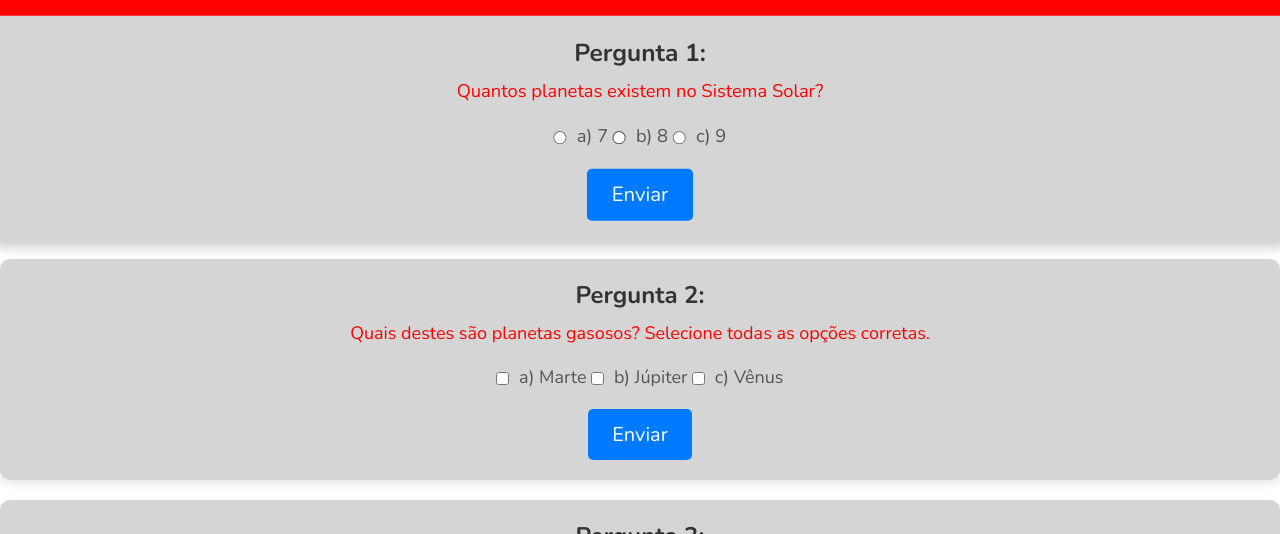
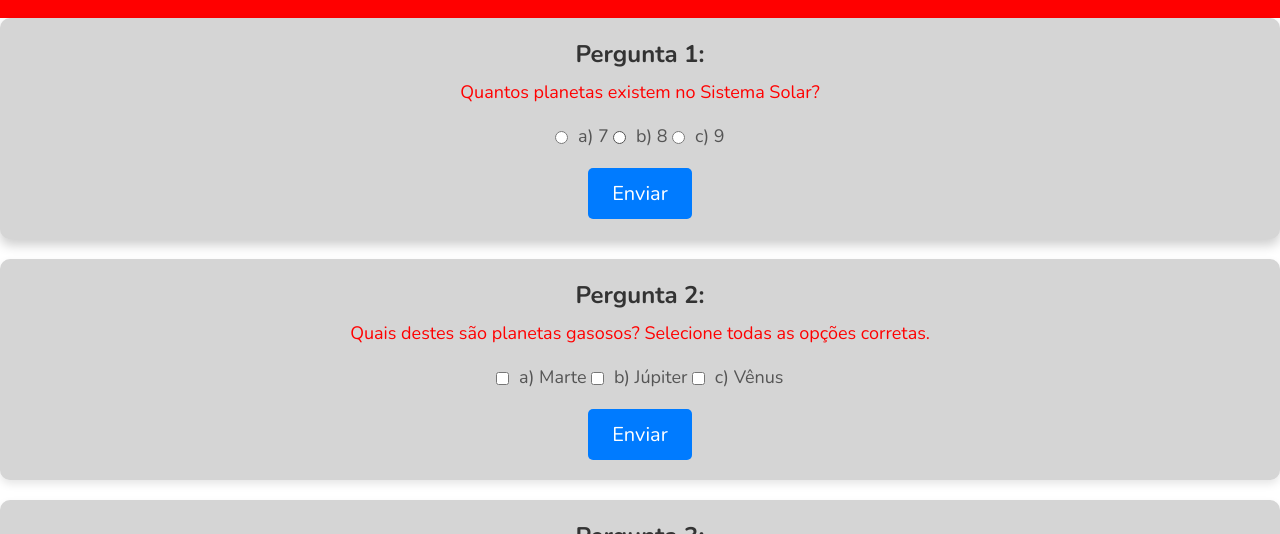
Before and after one commit to RaulFelipeGarcia94/padroes_web, a plain HTML site: page index.html in a window 1280 px wide. In both pictures the pointer is over the element 640 px from the left and 394 px from the top of the page. Shown: the part 266-800 px from the top of the page. Drawn offline with nearby package versions, Linux system fonts and the light colour scheme.

Commit message:
refactor: changes scale(1.02) for scale(1.0)

```diff
--- a/styles.css
+++ b/styles.css
@@ -36,7 +36,7 @@ section {
 
 
 section:hover {
-  transform: scale(1.02);
+  transform: scale(1.0);
   box-shadow: 0 6px 12px rgba(0, 0, 0, 0.2);
 }
 
```
